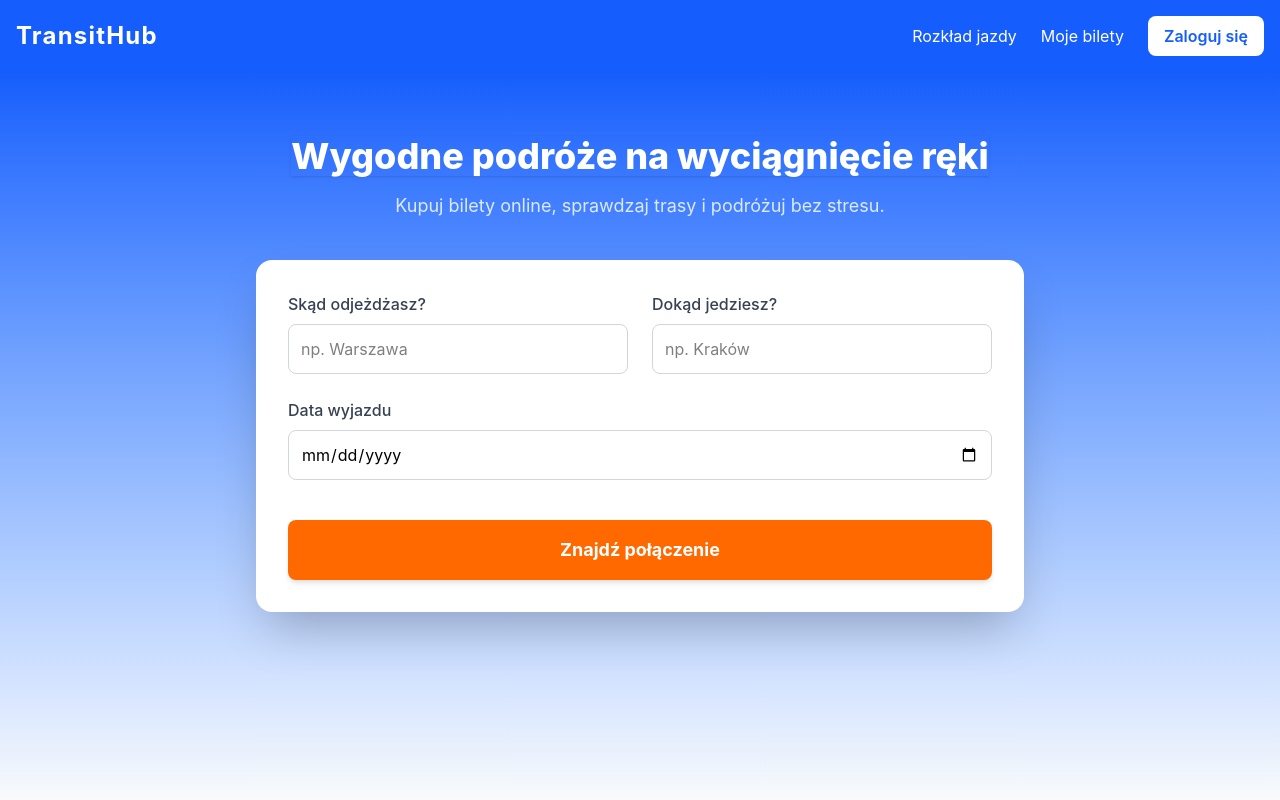
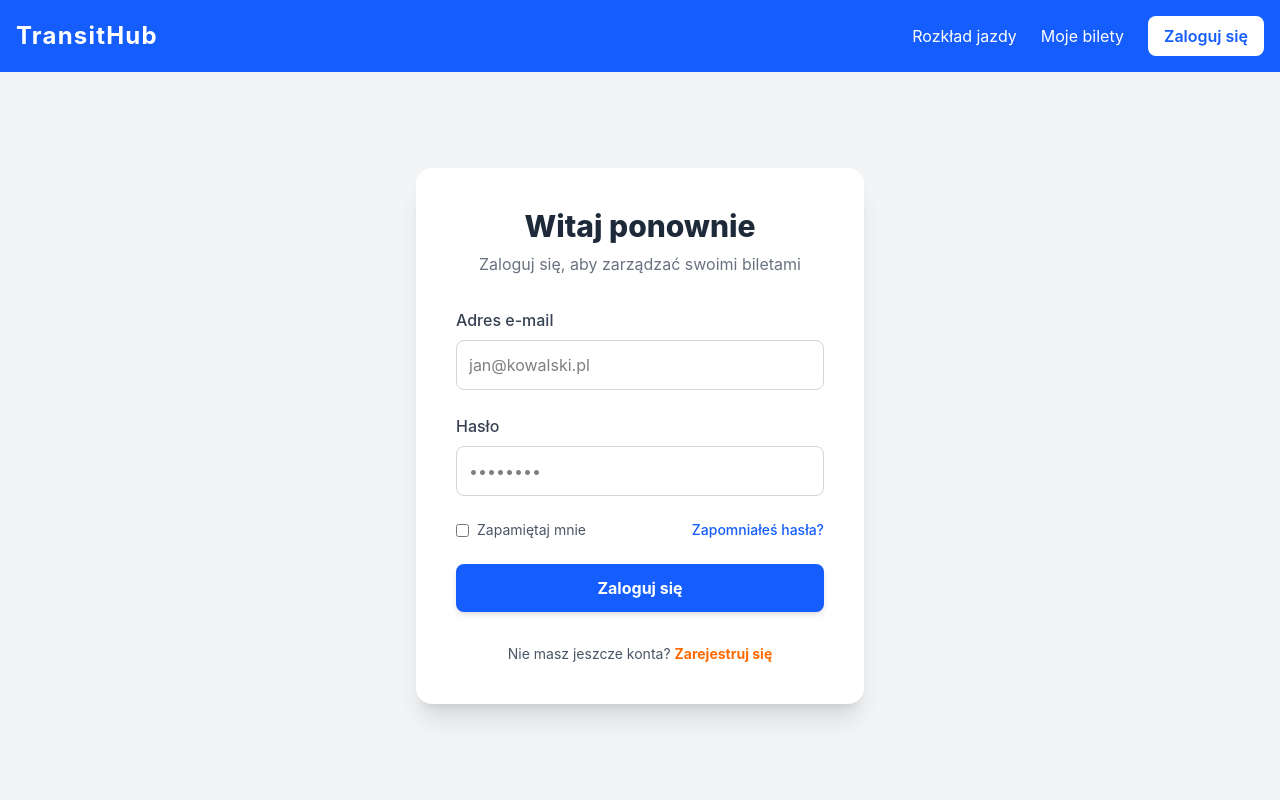
Before and after one commit to Noh-All/PROJEKT_Bazy_Danych_PROJEKT, a React app in the folder frontend/: page / in a window 1280 px wide. Both pictures are taken after a click on the button "Zaloguj się". Built offline with nearby package versions, Linux system fonts and the light colour scheme; the HTML template or start-up script is replaced by a standard one.

Commit message:
Dodanie strony logowania

```diff
--- a/frontend/src/App.jsx
+++ b/frontend/src/App.jsx
@@ -1,18 +1,22 @@
 import { useState } from 'react'
 
 function App() {
+  // NOWOŚĆ: Stan decydujący o tym, która strona jest aktywna ('home' lub 'login')
+  const [aktualnyWidok, setAktualnyWidok] = useState('home')
+
+  // Stany dla strony głównej (wyszukiwarka)
   const [skad, setSkad] = useState('')
   const [dokad, setDokad] = useState('')
   const [data, setData] = useState('')
-
-  // NOWOŚĆ: Stan przechowujący wyniki wyszukiwania (na razie pusta lista)
   const [wyniki, setWyniki] = useState([])
 
+  // NOWOŚĆ: Stany dla formularza logowania
+  const [email, setEmail] = useState('')
+  const [haslo, setHaslo] = useState('')
+
+  // Funkcja szukania połączeń
   const handleSearch = (e) => {
     e.preventDefault();
-
-    // Zamiast alertu, symulujemy pobranie danych z bazy Kamila!
-    // Wrzucamy do "wyników" dwa przykładowe połączenia:
     setWyniki([
       { id: 1, odjazd: '08:00', przyjazd: '10:30', przewoznik: 'TransitExpress', cena: '45 PLN' },
       { id: 2, odjazd: '11:15', przyjazd: '14:00', przewoznik: 'InterCity Bus', cena: '55 PLN' },
@@ -20,27 +24,46 @@ function App() {
     ]);
   }
 
+  // Funkcja obsługująca logowanie
+  const handleLogin = (e) => {
+    e.preventDefault();
+    alert(`Próba logowania dla e-maila: ${email}`);
+    // Po poprawnym zalogowaniu wrócimy na stronę główną:
+    setAktualnyWidok('home');
+    setEmail('');
+    setHaslo('');
+  }
+
   return (
     <div className="min-h-screen bg-gray-50 flex flex-col">
 
-      {/* Pasek Nawigacji */}
+      {/* --- PASEK NAWIGACJI (Zawsze widoczny) --- */}
       <nav className="bg-blue-600 text-white p-4 shadow-md">
         <div className="container mx-auto flex justify-between items-center">
-          <h1 className="text-2xl font-bold tracking-wider">TransitHub</h1>
+          {/* Kliknięcie w logo wraca na stronę główną */}
+          <h1
+            className="text-2xl font-bold tracking-wider cursor-pointer hover:text-blue-200 transition"
+            onClick={() => setAktualnyWidok('home')}
+          >
+            TransitHub
+          </h1>
           <div className="space-x-6">
             <a href="#" className="hover:text-blue-200 transition">Rozkład jazdy</a>
             <a href="#" className="hover:text-blue-200 transition">Moje bilety</a>
-            <button className="bg-white text-blue-600 px-4 py-2 rounded-lg font-semibold hover:bg-blue-50 transition">
+            {/* Kliknięcie w przycisk zmienia widok na logowanie */}
+            <button
+              onClick={() => setAktualnyWidok('login')}
+              className="bg-white text-blue-600 px-4 py-2 rounded-lg font-semibold hover:bg-blue-50 transition cursor-pointer"
+            >
               Zaloguj się
             </button>
           </div>
         </div>
       </nav>
 
-      {/* Główna sekcja */}
+      {/* --- WIDOK 1: STRONA GŁÓWNA (Wyszukiwarka) --- */}
+      {aktualnyWidok === 'home' && (
         <main className="grow flex flex-col items-center p-6 bg-linear-to-b from-blue-600 to-gray-50">
-
-        {/* Tekst powitalny */}
           <div className="text-center mt-10 mb-10">
             <h2 className="text-4xl font-extrabold text-white mb-4 shadow-sm">
               Wygodne podróże na wyciągnięcie ręki
@@ -50,7 +73,6 @@ function App() {
             </p>
           </div>
 
-        {/* Formularz */}
           <div className="bg-white p-8 rounded-2xl shadow-2xl w-full max-w-3xl mb-10">
             <form onSubmit={handleSearch} className="space-y-6">
               <div className="grid grid-cols-1 md:grid-cols-2 gap-6">
@@ -98,12 +120,9 @@ function App() {
             </form>
           </div>
 
-        {/* NOWOŚĆ: Sekcja wyników wyszukiwania (pojawia się tylko, gdy są wyniki) */}
           {wyniki.length > 0 && (
             <div className="w-full max-w-3xl space-y-4 pb-10">
               <h3 className="text-2xl font-bold text-gray-800 mb-4">Dostępne połączenia:</h3>
-
-            {/* Mapowanie (wypisywanie) wyników na ekran */}
               {wyniki.map((trasa) => (
                 <div key={trasa.id} className="bg-white p-6 rounded-xl shadow-md flex justify-between items-center border-l-4 border-orange-500 hover:shadow-lg transition">
                   <div>
@@ -112,7 +131,6 @@ function App() {
                     </div>
                     <div className="text-gray-500 mt-1 text-sm">{trasa.przewoznik}</div>
                   </div>
-
                   <div className="flex flex-col items-end">
                     <div className="text-2xl font-bold text-blue-600 mb-2">{trasa.cena}</div>
                     <button className="bg-blue-100 text-blue-700 px-6 py-2 rounded-lg font-semibold hover:bg-blue-200 transition cursor-pointer">
@@ -123,8 +141,64 @@ function App() {
               ))}
             </div>
           )}
+        </main>
+      )}
 
+      {/* --- WIDOK 2: LOGOWANIE --- */}
+      {aktualnyWidok === 'login' && (
+        <main className="grow flex items-center justify-center p-6 bg-gray-100">
+          <div className="bg-white p-10 rounded-2xl shadow-xl w-full max-w-md">
+            <h2 className="text-3xl font-extrabold text-gray-800 mb-2 text-center">Witaj ponownie</h2>
+            <p className="text-gray-500 text-center mb-8">Zaloguj się, aby zarządzać swoimi biletami</p>
+
+            <form onSubmit={handleLogin} className="space-y-6">
+              <div>
+                <label className="block text-gray-700 font-medium mb-2">Adres e-mail</label>
+                <input
+                  type="email"
+                  value={email}
+                  onChange={(e) => setEmail(e.target.value)}
+                  className="w-full p-3 border border-gray-300 rounded-lg focus:outline-none focus:ring-2 focus:ring-blue-500 transition"
+                  placeholder="jan@kowalski.pl"
+                  required
+                />
+              </div>
+
+              <div>
+                <label className="block text-gray-700 font-medium mb-2">Hasło</label>
+                <input
+                  type="password"
+                  value={haslo}
+                  onChange={(e) => setHaslo(e.target.value)}
+                  className="w-full p-3 border border-gray-300 rounded-lg focus:outline-none focus:ring-2 focus:ring-blue-500 transition"
+                  placeholder="••••••••"
+                  required
+                />
+              </div>
+
+              <div className="flex justify-between items-center text-sm">
+                <label className="flex items-center text-gray-600 cursor-pointer">
+                  <input type="checkbox" className="mr-2 rounded text-blue-600 focus:ring-blue-500" />
+                  Zapamiętaj mnie
+                </label>
+                <a href="#" className="text-blue-600 hover:underline font-medium">Zapomniałeś hasła?</a>
+              </div>
+
+              <button
+                type="submit"
+                className="w-full bg-blue-600 text-white font-bold py-3 rounded-lg hover:bg-blue-700 transition cursor-pointer shadow-md"
+              >
+                Zaloguj się
+              </button>
+            </form>
+
+            <div className="mt-8 text-center text-sm text-gray-600">
+              Nie masz jeszcze konta? <a href="#" className="text-orange-500 hover:underline font-bold">Zarejestruj się</a>
+            </div>
+          </div>
         </main>
+      )}
+
     </div>
   )
 }
```
Lines whose indentation alone changed are shown as unchanged.
